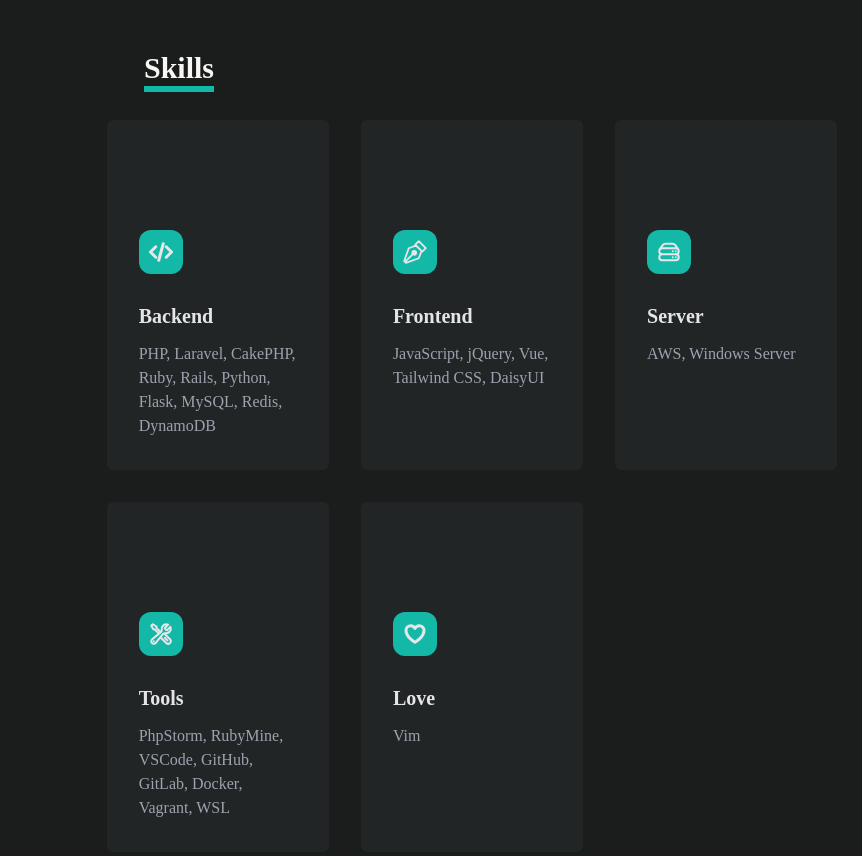
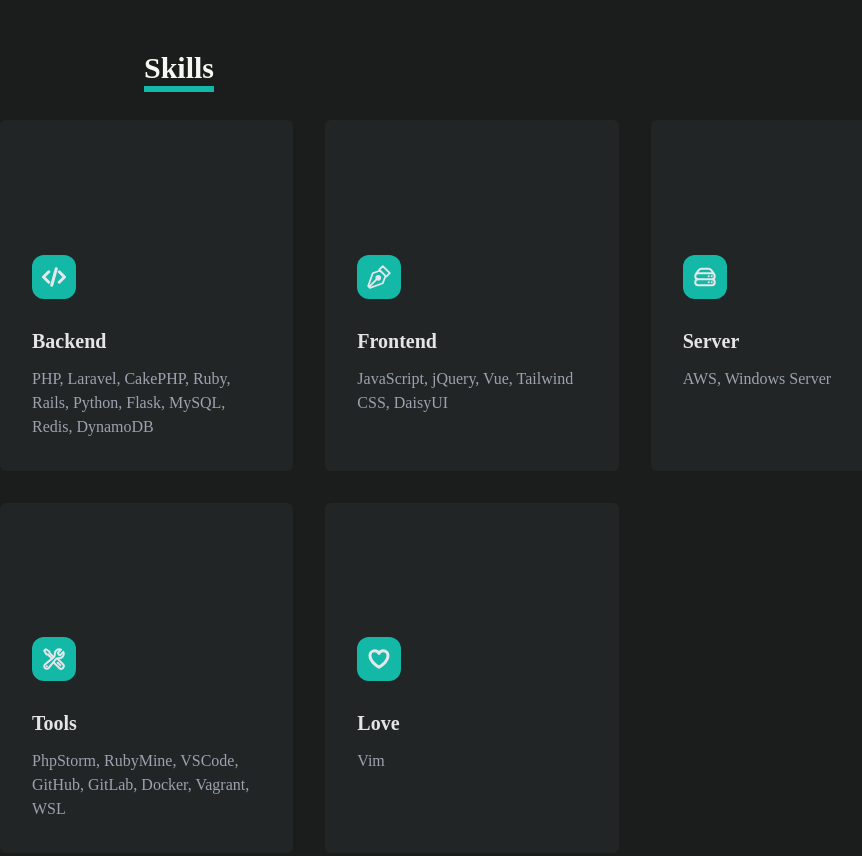
Before and after one commit to lightning5x5/lightning5x5.github.io, a plain HTML site: page index.html in a window 1280 px wide. Shown: the part 860-1716 px from the top of the page, without its empty margins (176-1038 px from the left). Drawn offline with Linux system fonts and the light colour scheme; a web font is replaced by a local one.

Commit message:
🩹 fix: モバイルレイアウトでカード幅が小さすぎるバグを修正

```diff
--- a/index.html
+++ b/index.html
@@ -161,7 +161,7 @@
         <h2 class="text-3xl font-semibold border-b-6 border-teal-500">Skills</h2>
       </div>
     </div>
-    <div class="mx-auto w-7/12 sm:pl-4">
+    <div class="mx-auto w-9/12 sm:pl-4">
       <div class="grid grid-cols-1 md:grid-cols-2 lg:grid-cols-3 gap-8">
         <div class="card bg-base-200 rounded-md">
           <div class="card-body mt-[40%] lg:mt-[35%]">
```
Also changed, not shown: css/output.css.
